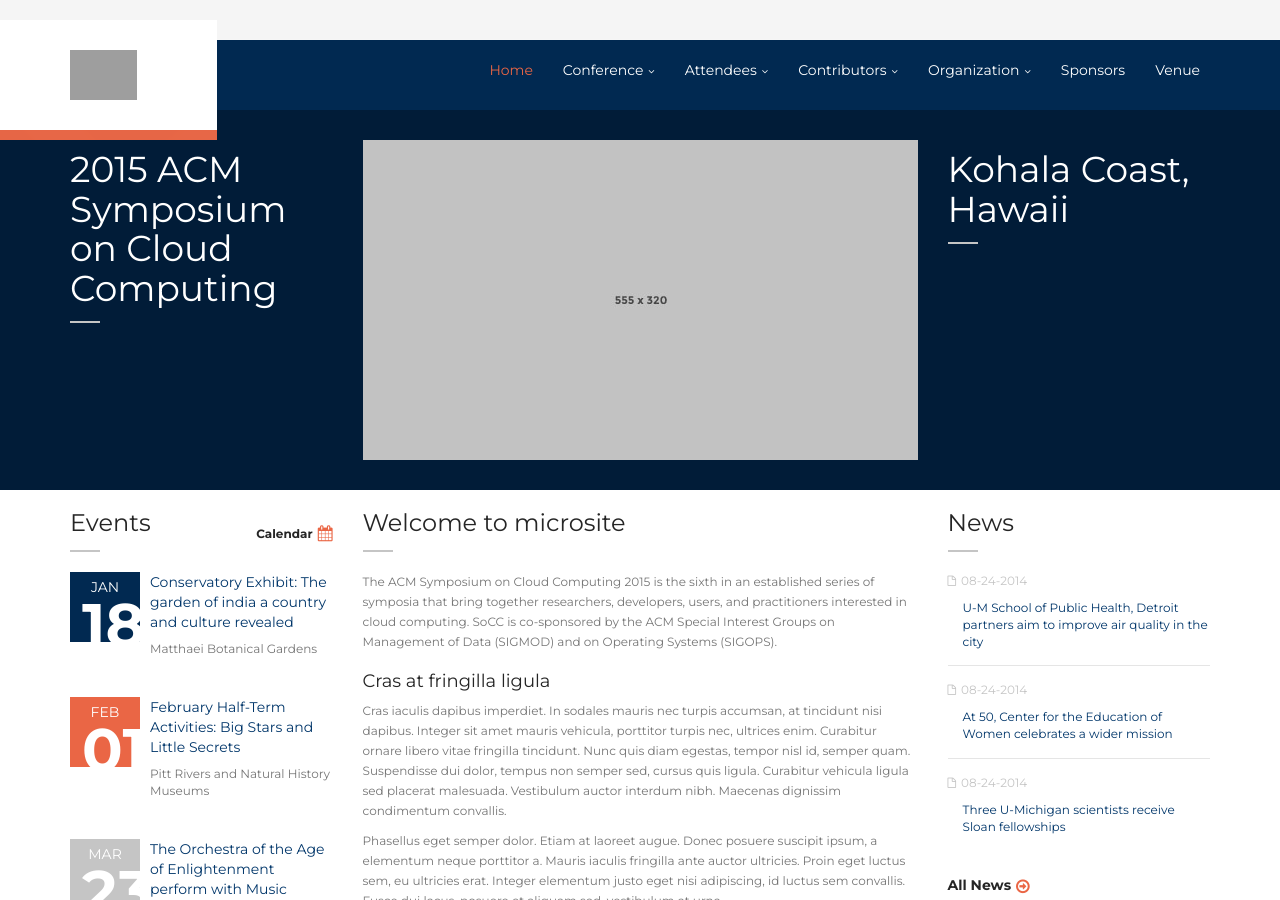
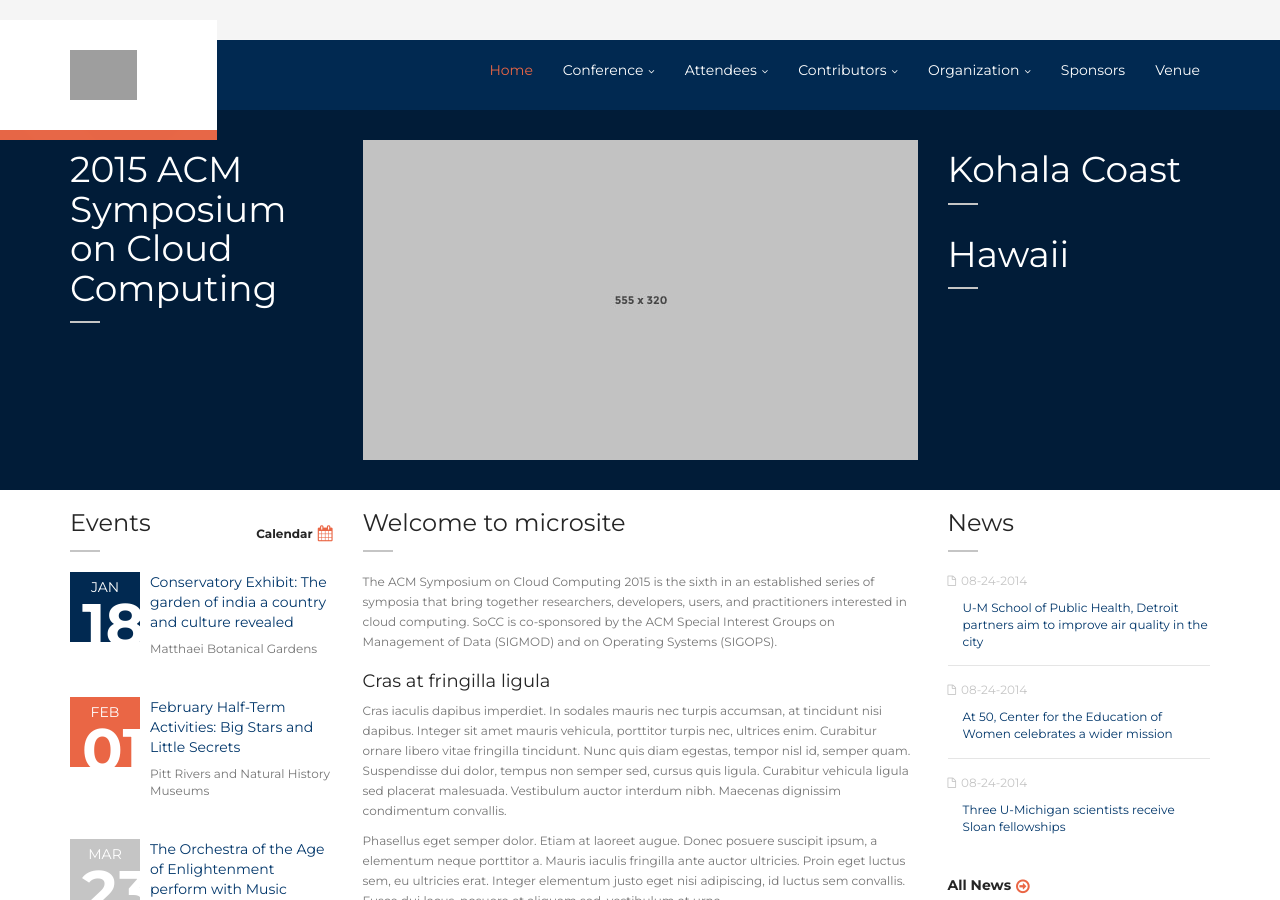
Before and after one commit to kramasamy/SoCC2015, a Jekyll site: the page index.html, which Jekyll copies as it is, in a window 1280 px wide and 900 px high. Built offline with Jekyll 4.4.1, drawn with Linux system fonts in a browser that asks for light colours; grey boxes are pictures that could not be loaded.

```diff
--- a/index.html
+++ b/index.html
@@ -118,7 +118,8 @@
                 <div class="col-md-3 col-sm-12">
                     <aside class="news-small" id="news-slider">
                         <header>
-                            <h1>Kohala Coast, Hawaii</h1>
+                            <h1>Kohala Coast</h1>
+                            <h1>Hawaii</h1>
                         </header>
                     </aside><!-- /.news-small -->
                 </div><!-- /.col-md-3 -->
```
